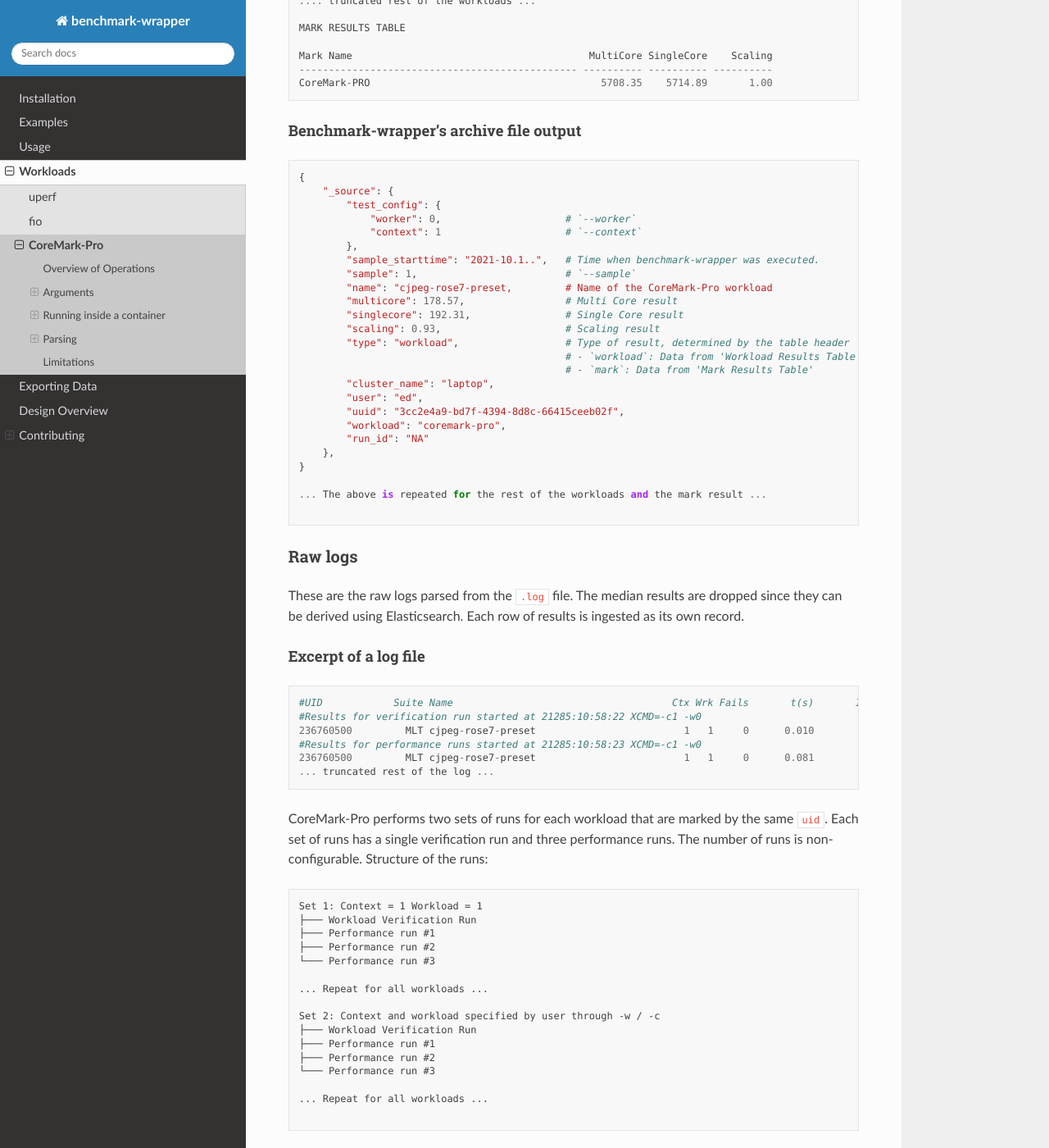
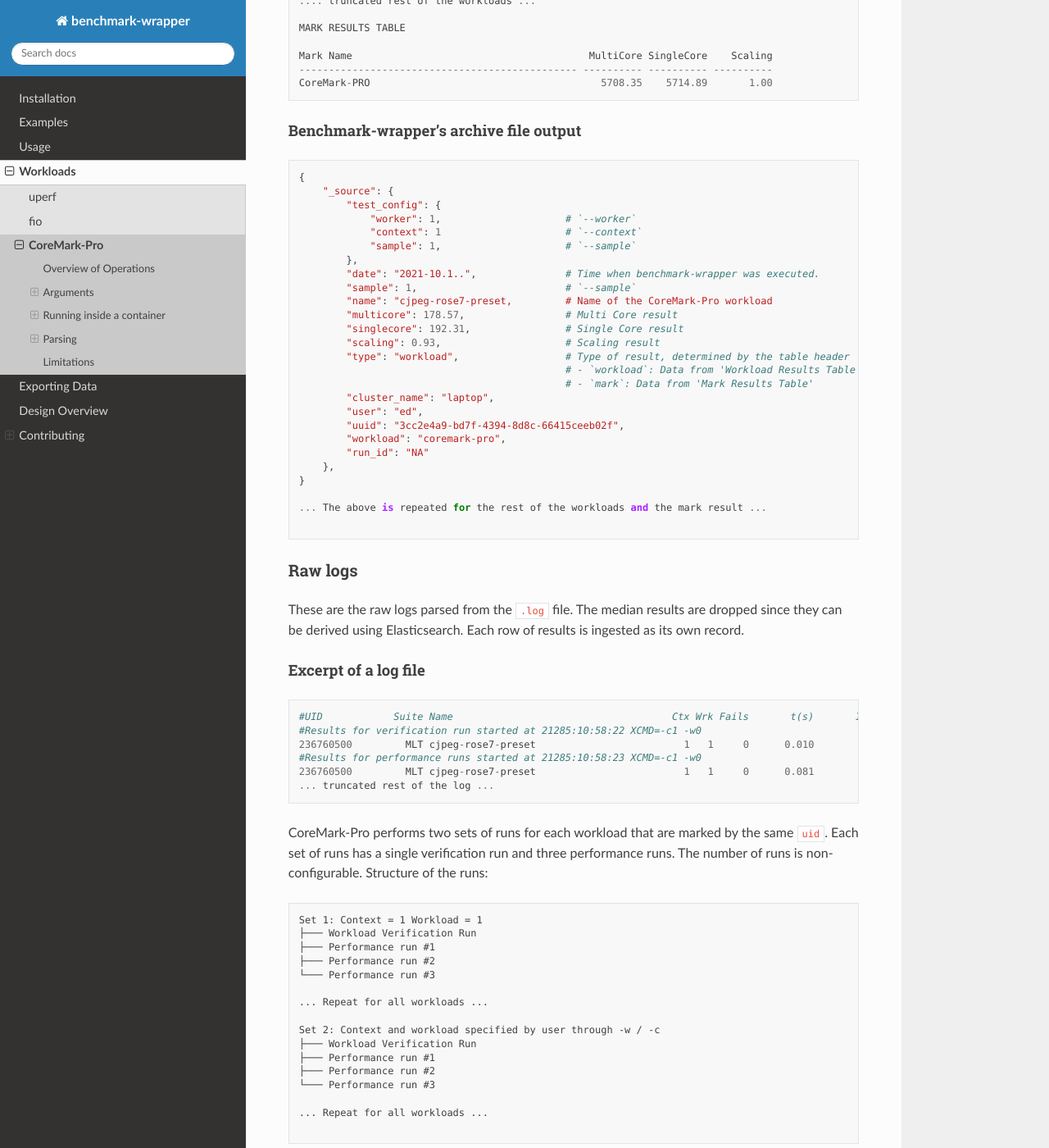
Before and after one commit to cloud-bulldozer/benchmark-wrapper, a Sphinx documentation site: the page built from docs/source/workloads/coremark-pro.md, in a window 1280 px wide and 1400 px high, scrolled down 2328 px. Shown: the whole window at 82% size. Built offline with Sphinx 7.4.7 and the Read the Docs theme 2.0.0, drawn with Linux system fonts in a browser that asks for light colours; some of the changed text lies outside the part shown.

Commit message:
updates to coremark-pro and sysbench (#410)
- Sync field names between coremark-pro and sysbench
- Update docs for CoreMark-Pro

Co-authored-by: Edwin Chong <8726446-ewchong@users.noreply.gitlab.com>

```diff
--- a/docs/source/workloads/coremark-pro.md
+++ b/docs/source/workloads/coremark-pro.md
@@ -29,11 +29,11 @@
 
 ### Optional
 
-- `-c` / `--context`: CoreMark Pro's context argument. Defaults to `0`.
+- `-c` / `--context`: CoreMark Pro's context argument. Defaults to `1`.
 - `-w` / `--worker`: CoreMark Pro's worker argument. Defaults to `1`.
 - `-s` / `--sample`: Number of samples to run. Defaults to `1`.
 - `-r` / `--result-name`: The name of CoreMark Pro's result files. This includes the path relative to `--path` and does not include the extension. Defaults to `builds/linux64/gcc64/logs/linux64.gcc64`
-- `-i` / `--ingest`: Parses and ingest existing results in a CoreMark-Pro log directory. No support for multiple samples and `sample_starttime` is based on when benchmark-wrapper is run. Mainly used for debugging.
+- `-i` / `--ingest`: Parses and ingest existing results in a CoreMark-Pro log directory. No support for multiple samples and `date` is based on when benchmark-wrapper is run. Mainly used for debugging.
 
 
 ## Running inside a container
@@ -102,10 +102,11 @@
 {
     "_source": {
         "test_config": {
-            "worker": 0,                     # `--worker`
+            "worker": 1,                     # `--worker`
             "context": 1                     # `--context`
+            "sample": 1,                     # `--sample`
         },
-        "sample_starttime": "2021-10.1..",   # Time when benchmark-wrapper was executed.
+        "date": "2021-10.1..",               # Time when benchmark-wrapper was executed.
         "sample": 1,                         # `--sample`
         "name": "cjpeg-rose7-preset,         # Name of the CoreMark-Pro workload
         "multicore": 178.57,                 # Multi Core result
@@ -170,10 +171,11 @@
     "_source": {
         ## Same as the `.mark` file
         "test_config": {
-            "worker": 0,
-            "context": 1
+            "worker": 1,,
+            "context": 1,
+            "sample": 1
         },
-        "sample_starttime": "2021-10.1..",   # Time when benchmark-wrapper was executed.
+        "date": "2021-10.1..",        # Time when benchmark-wrapper was executed.
         "sample": 1,
 
         ## Results from the logs
```
Also changed, not shown: 2 other files.
